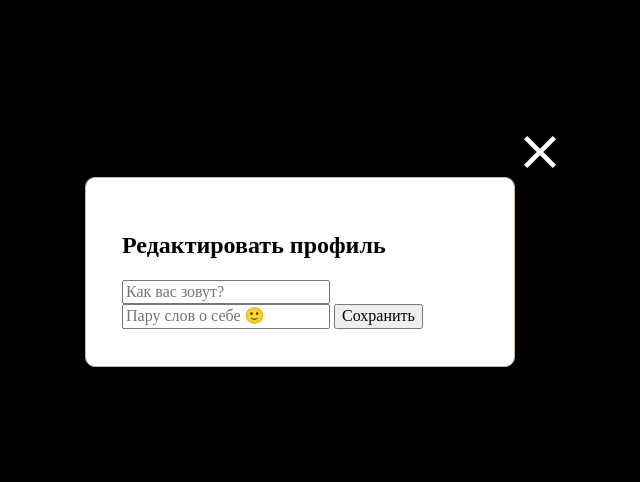
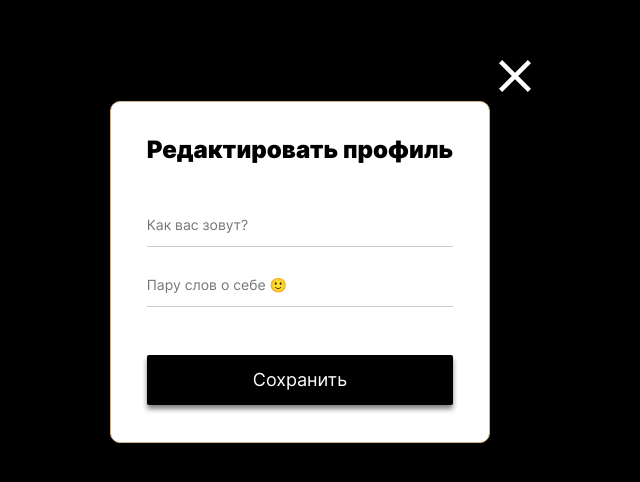
Before and after one commit to Navi113/p4_mesto, a plain HTML site: page index.html in a window 1280 px wide. Shown: the part 128-610 px from the top of the page, without its empty margins (340-980 px from the left). Drawn offline with Linux system fonts and the light colour scheme.

Commit message:
popup добавлен

```diff
--- a/blocks/page/page.css
+++ b/blocks/page/page.css
@@ -2,4 +2,5 @@
   width: 100%;
   height: 100vh;
   background-color: #000;
+  font-family: 'Inter', Arial, Helvetica, sans-serif;
 }
--- a/blocks/popup/__btn-close/popup__btn-close.css
+++ b/blocks/popup/__btn-close/popup__btn-close.css
@@ -9,4 +9,10 @@
   border: none;
   padding: 0;
   cursor: pointer;
+  opacity: 1;
+  transition: opacity .2s ease-in-out;
 }
+
+.popup__btn-close:hover {
+  opacity: .8;
+}
--- a/blocks/popup/__btn-submit/popup__btn-submit.css
+++ b/blocks/popup/__btn-submit/popup__btn-submit.css
@@ -1,3 +1,20 @@
 .popup__btn-submit {
+  width: 100%;
+  height: 50px;
+  box-sizing: border-box;
+  color: #fff;
+  background-color: #000;
+  border: 0;
+  border-radius: 2px;
+  font-size: 18px;
+  font-weight: normal;
+  line-height: 1.15;
+  box-shadow: 0 4px 5px rgba(0, 0, 0, .5);
   cursor: pointer;
+  opacity: 1;
+  transition: opacity .2s ease-in-out;
 }
+
+.popup__btn-submit:hover {
+  opacity: .8;
+}
--- a/blocks/popup/__heading/popup__heading.css
+++ b/blocks/popup/__heading/popup__heading.css
@@ -1,3 +1,7 @@
 .popup__heading {
-
+  font-size: 24px;
+  line-height: 1.15;
+  font-weight: 900;
+  margin: 0 0 54px;
+  padding: 0;
 }
--- a/blocks/popup/__input/popup__input.css
+++ b/blocks/popup/__input/popup__input.css
@@ -1 +1,31 @@
-.popup__input {}
+.popup__input {
+  width: 100%;
+  font-family: inherit;
+  font-size: 14px;
+  line-height: 1.15;
+  margin: 0 0 30px;
+  padding: 0 0 13px;
+  outline: none;
+  border: 0;
+  border-bottom: 1px solid rgba(0, 0, 0, .2);
+  display: block;
+  transition: background-color .2s ease-in-out;
+}
+
+.popup__input:focus {
+  border-bottom: 0;
+  border-radius: 2px;
+  background-color: rgba(0, 174, 255, .3);
+  border-bottom: 1px solid rgba(0, 0, 0, 0);
+}
+
+.popup__input:hover {
+  border-bottom: 0;
+  border-radius: 2px;
+  background-color: rgba(0, 174, 255, .3);
+  border-bottom: 1px solid rgba(0, 0, 0, 0);
+}
+
+.popup__input:last-of-type {
+  margin: 0 0 48px;
+}
--- a/blocks/popup/popup.css
+++ b/blocks/popup/popup.css
@@ -10,5 +10,4 @@
   justify-content: center;
   align-items: center;
   background-color: rgba(0, 0, 0, 0.5);
-
 }
--- a/index.html
+++ b/index.html
@@ -8,6 +8,7 @@
   <meta name="author" content="Ivan E.">
   <link rel="icon" href="./images/M.ico">
   <link rel="stylesheet" href="./vendor/normalize.css">
+  <link rel="stylesheet" href="./vendor/fonts/fonts.css">
   <link rel="stylesheet" href="./index.css">
   <title>Место</title>
 </head>
--- /dev/null
+++ b/vendor/fonts/fonts.css
@@ -0,0 +1,29 @@
+/* regular */
+@font-face {
+  font-family: 'Inter';
+  font-style: normal;
+  font-weight: normal;
+  src:
+    url(./Inter-Regular.woff) format('woff'),
+    url(./Inter-Regular.woff2) format('woff2');
+}
+
+/* medium */
+@font-face {
+  font-family: 'Inter';
+  font-style: normal;
+  font-weight: 500;
+  src:
+    url(./Inter-Medium.woff) format('woff'),
+    url(./Inter-Medium.woff2) format('woff2');
+}
+
+/* black */
+@font-face {
+  font-family: 'Inter';
+  font-style: normal;
+  font-weight: 900;
+  src:
+    url(./Inter-Black.woff) format('woff'),
+    url(./Inter-Black.woff2) format('woff2');
+}
```
Also changed, not shown: vendor/fonts/Inter-Black.woff (added), vendor/fonts/Inter-Black.woff2 (added), vendor/fonts/Inter-Medium.woff (added), vendor/fonts/Inter-Medium.woff2 (added), vendor/fonts/Inter-Regular.woff (added), vendor/fonts/Inter-Regular.woff2 (added).
